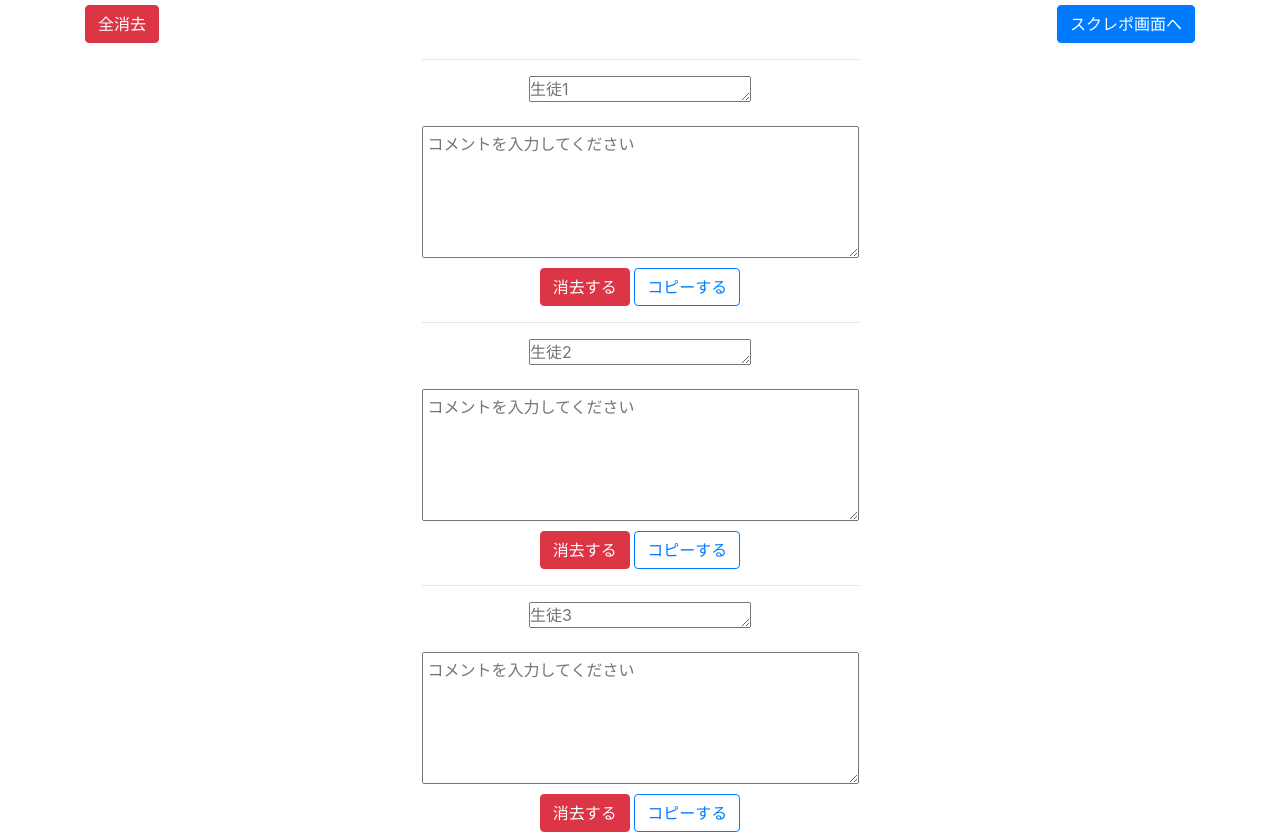
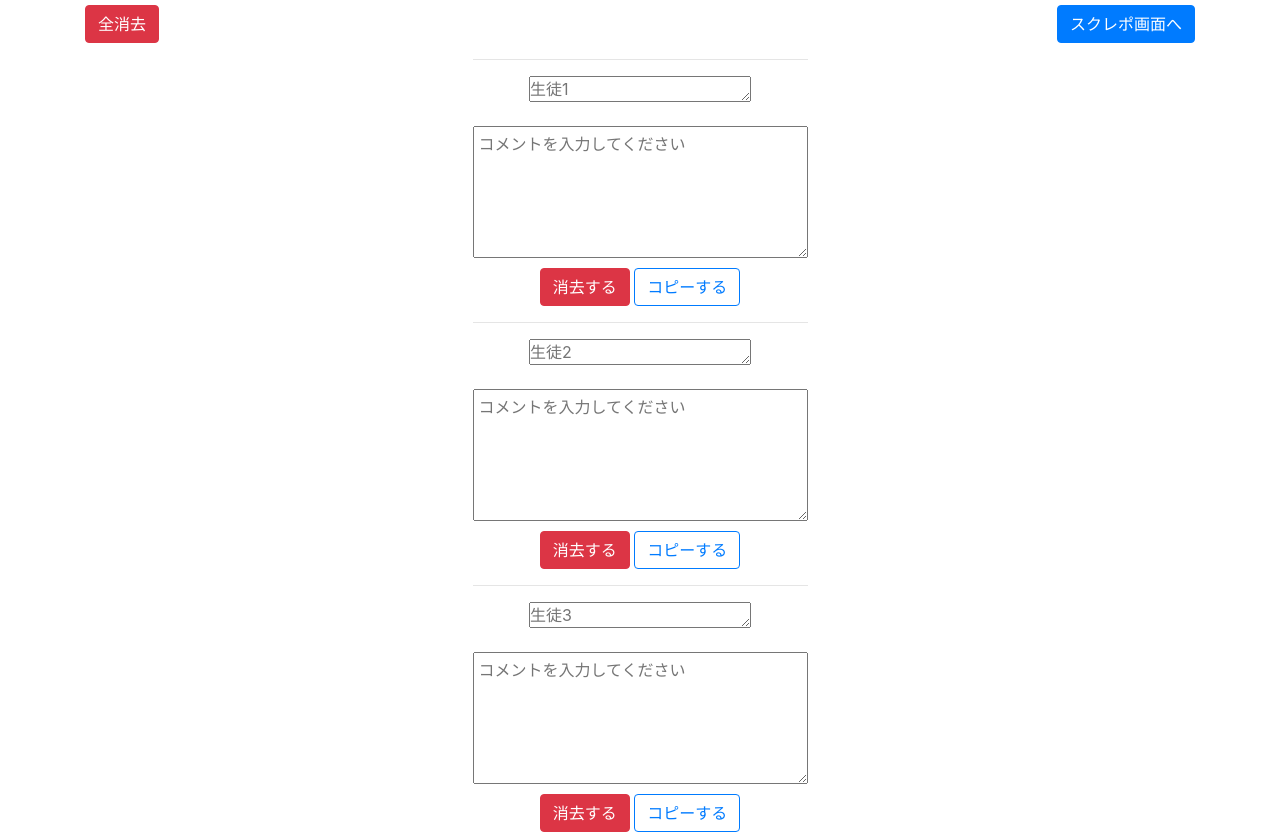
Before and after one commit to shonsukee/screpo, a plain HTML site: page index.html in a window 1280 px wide. Drawn offline with nearby package versions, Linux system fonts and the light colour scheme.

Commit message:
テキストボックス修正

```diff
--- a/index.html
+++ b/index.html
@@ -47,7 +47,7 @@
           <textarea
             name="comment"
             id="student"
-            cols="40"
+            cols="30"
             rows="5"
             placeholder="コメントを入力してください"
           ></textarea>
@@ -71,7 +71,7 @@
           <textarea
             name="comment"
             id="student1"
-            cols="40"
+            cols="30"
             rows="5"
             placeholder="コメントを入力してください"
           ></textarea>
@@ -95,7 +95,7 @@
           <textarea
             name="comment"
             id="student2"
-            cols="40"
+            cols="30"
             rows="5"
             placeholder="コメントを入力してください"
           ></textarea>
```
